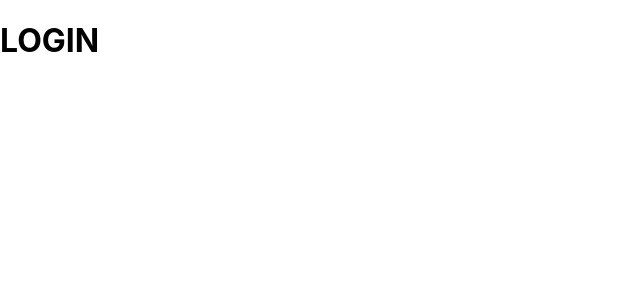
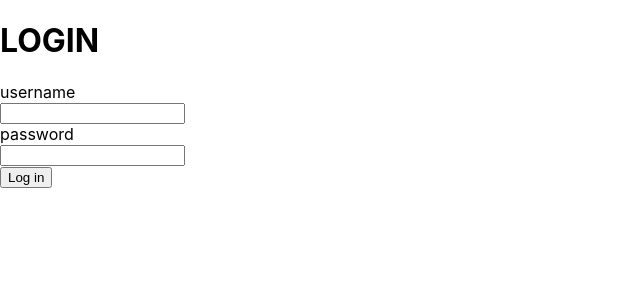
Before and after one commit to katongole89/to-do-app-react-django, a React (Create React App) app in the folder frontend/: page /login in a window 1280 px wide. Shown: the top 300 px of the page, without its empty margins (0-640 px from the left). Built offline with nearby package versions, Linux system fonts and the light colour scheme.

Commit message:
login first setup

```diff
--- a/frontend/src/components/login.js
+++ b/frontend/src/components/login.js
@@ -1,9 +1,75 @@
-import React from "react"
+import React , {useReducer} from "react"
+
+
+const reducer = (state, action)=>{
+    if(action.type ==='CHANGE_FIELD'){
+        return {...state, [action.payload.name]:action.payload.value}
+    }
+    if(action.type ==='SHOW_ERRORS'){
+        return {...state, errors:action.payload}
+    }
+
+}
+
+const defaultState ={
+    username:'',
+    password:'',
+    errors:{
+        username:false,
+        password:false
+    }
+}
 
 function Login(){
+    const[state, dispatch] = useReducer(reducer, defaultState)
+
+    function handleOnChange(event){
+        dispatch({type:'CHANGE_FIELD',payload:{name:event.target.name, value:event.target.value}})
+    }
+    function handleSubmit(event){
+        event.preventDefault()
+        let errors = state.errors
+        let noErrors = true
+        for (let key in errors){
+            if(key==='username'){
+                if(!state.username){
+                    errors = {...errors, username:true}
+                    noErrors = false
+                }else{
+                    errors = {...errors, username:false}
+                }
+            }
+            if(key==='password'){
+                if(!state.password){
+                    errors = {...errors, password:true}
+                    noErrors = false
+                }else{
+                    errors = {...errors, password:false}
+                }
+            }
+
+        }
+
+        if(noErrors){
+            console.log('LOGIN SUCCESS')
+        }else{
+            dispatch({type:'SHOW_ERRORS', payload:errors})
+        }
+    }
+
     return(
         <div>
             <h1>LOGIN</h1>
+
+            <form>
+                <span>username</span><br/>
+                <input value={state.username} name='username' onChange={handleOnChange}/><br/>
+                {state.errors.username? <div><span>required</span><br/></div>: null}
+                <span>password</span><br/>
+                <input value={state.password} name='password' onChange={handleOnChange} /><br/>
+                {state.errors.password? <div><span>required</span><br/></div>: null}
+                <button onClick={handleSubmit}>Log in</button>
+            </form>
         </div>
     )
 }
--- a/frontend/src/components/main.js
+++ b/frontend/src/components/main.js
@@ -1,14 +1,16 @@
-import React from "react"
+import React, {useEffect} from "react"
 import {useCookies} from 'react-cookie'
 
 function Main(){
+
+
     const[User, setUser] = useCookies(['currentUser'])
     console.log(User);
     return(
         <div>
             <h1>home</h1>
             <div>
-                first name:{User.currentUser.first_name}
+                first name:{}
                 last name: {}
             </div>
         </div>
```
